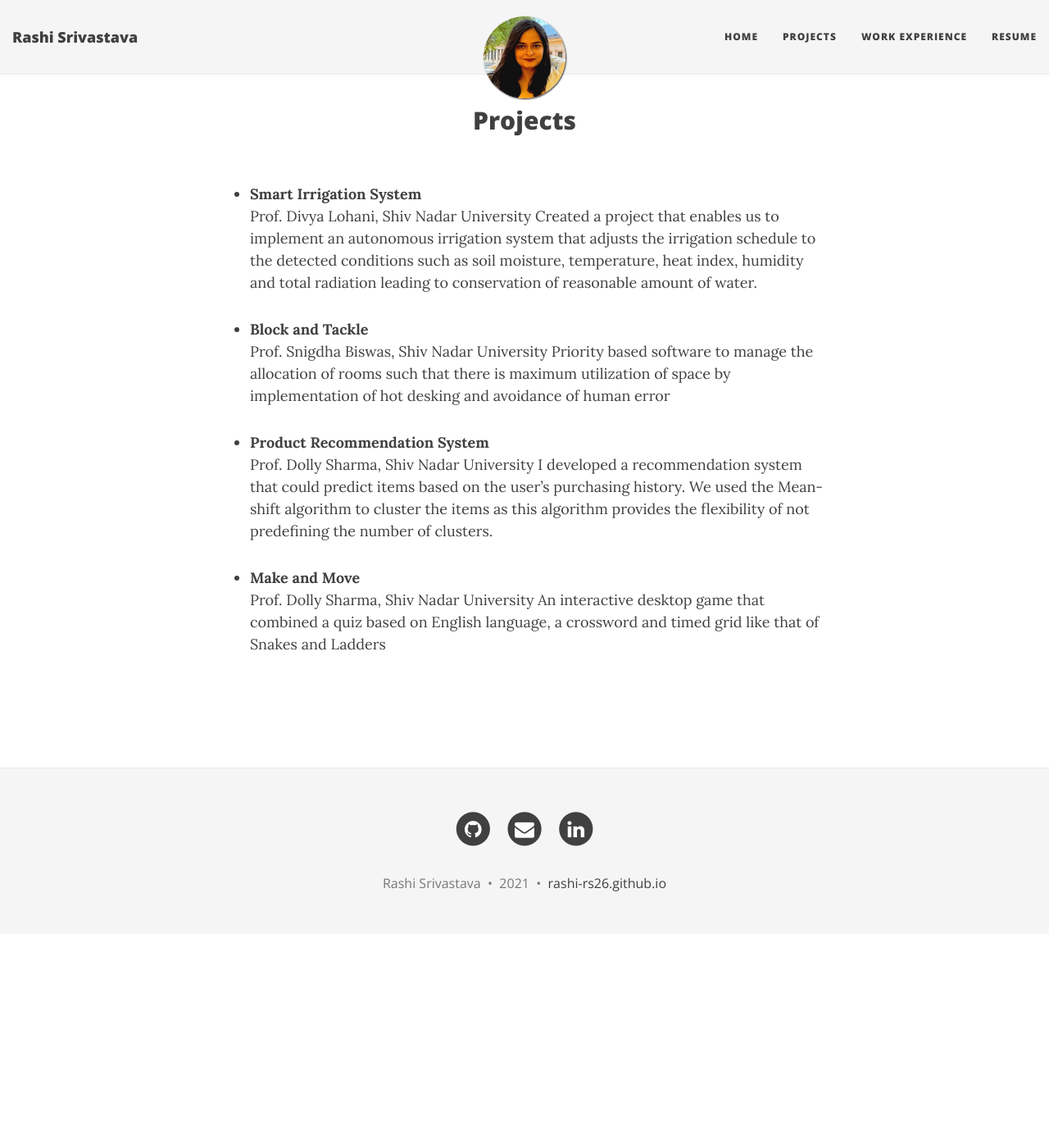
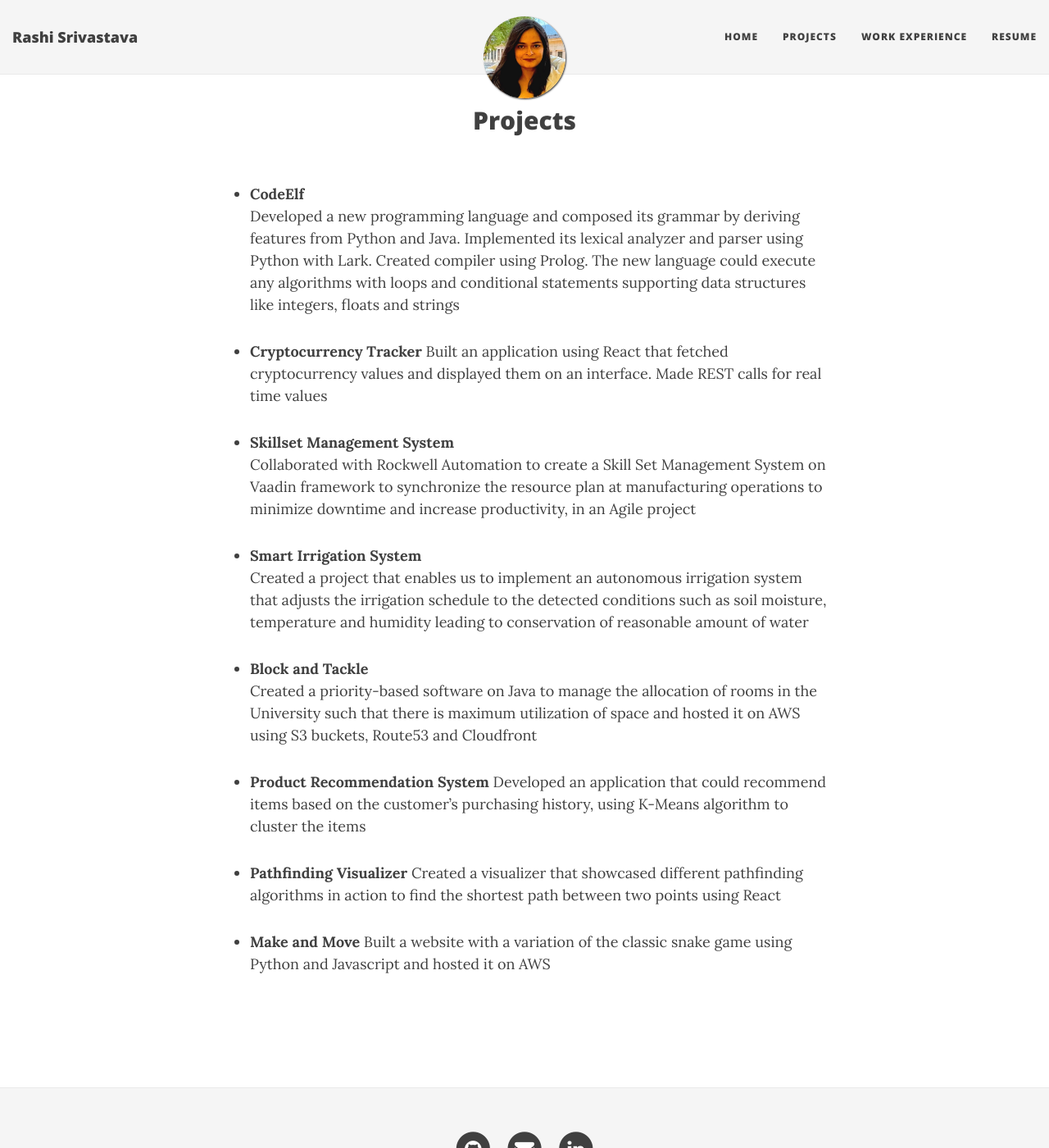
Before and after one commit to rashi-rs26/rashi-rs26.github.io, a Jekyll site: the page built from projects.md, in a window 1280 px wide and 1400 px high. Shown: the whole window at 82% size. Built offline with Jekyll 4.4.1, drawn with Linux system fonts in a browser that asks for light colours; nearby versions of some CDN libraries.

Commit message:
updating projects

```diff
--- a/index.html
+++ b/index.html
@@ -5,6 +5,7 @@
 use-site-title: true
 ---
 
-<br>I am currently working in the domain of Manufacturing Execution System and Industrial Automation as a Software Engineer at Rockwell Automation. My research interests include Internet of Things, Industrial Automation, Data Analytics and Artificial Intelligence. <br><br>
+<br>I am currently pursuing Masters in Computer Software Engineering at Arizona State University.
+I graduated from Shiv Nadar University in 2017 with a major in Computer Science and Engineering and a minor in Economics.
 
-I graduated from Shiv Nadar University in 2017 with a Major in Computer Science and Engineering and a Minor in Economics. <br><br>
+When not working, I can be found reading fictional novels or exploring new coffee places.<br><br>
--- a/projects.md
+++ b/projects.md
@@ -2,27 +2,29 @@
 layout: page
 title: Projects
 ---
+- **CodeElf**
+	Developed a new programming language and composed its grammar by deriving features from Python and Java. Implemented its lexical analyzer and parser using Python with Lark. Created compiler using Prolog. The new language could execute any algorithms with loops and conditional statements supporting data structures like integers, floats and strings
+
+- **Cryptocurrency Tracker**
+	Built an application using React that fetched cryptocurrency values and displayed them on an interface. Made REST calls for real time values
+
+- **Skillset Management System**
+	Collaborated with Rockwell Automation to create a Skill Set Management System on Vaadin framework to synchronize the resource plan at manufacturing operations to minimize downtime and increase productivity, in an Agile project
 
 - **Smart Irrigation System**
-	Prof. Divya Lohani, Shiv Nadar University
-	Created a project that enables us to implement an autonomous irrigation system that adjusts the irrigation schedule to the detected conditions such as soil moisture, temperature, heat index, humidity and total radiation leading to conservation of reasonable amount of water.
-
-
+	Created a project that enables us to implement an autonomous irrigation system that adjusts the irrigation schedule to the detected conditions such as soil moisture, temperature and humidity leading to conservation of reasonable amount of water
 
 - **Block and Tackle**
-	Prof. Snigdha Biswas, Shiv Nadar University
-	Priority based software to manage the allocation of rooms such that there is maximum utilization of space by implementation of hot desking and avoidance of human error
-
-
+	Created a priority-based software on Java to manage the allocation of rooms in the University such that there is maximum utilization of space and hosted it on AWS using S3 buckets, Route53 and Cloudfront
 
 - **Product Recommendation System**
-	Prof. Dolly Sharma, Shiv Nadar University
-	I developed a recommendation system that could predict items based on the user’s purchasing history. We used the Mean-shift algorithm to cluster the items as this algorithm provides the flexibility of not predefining the number of clusters.
+	Developed an application that could recommend items based on the customer's purchasing history, using K-Means algorithm to cluster the items
 
+- **Pathfinding Visualizer**
+	Created a visualizer that showcased different pathfinding algorithms in action to find the shortest path between two points using React
 
 - **Make and Move**
-	Prof. Dolly Sharma, Shiv Nadar University
-	An interactive desktop game that combined a quiz based on English language, a crossword and timed grid like that of Snakes and Ladders
+	Built a website with a variation of the classic snake game using Python and Javascript and hosted it on AWS
 
 
 
```
Also changed, not shown: work.md (+9 -1 lines).
